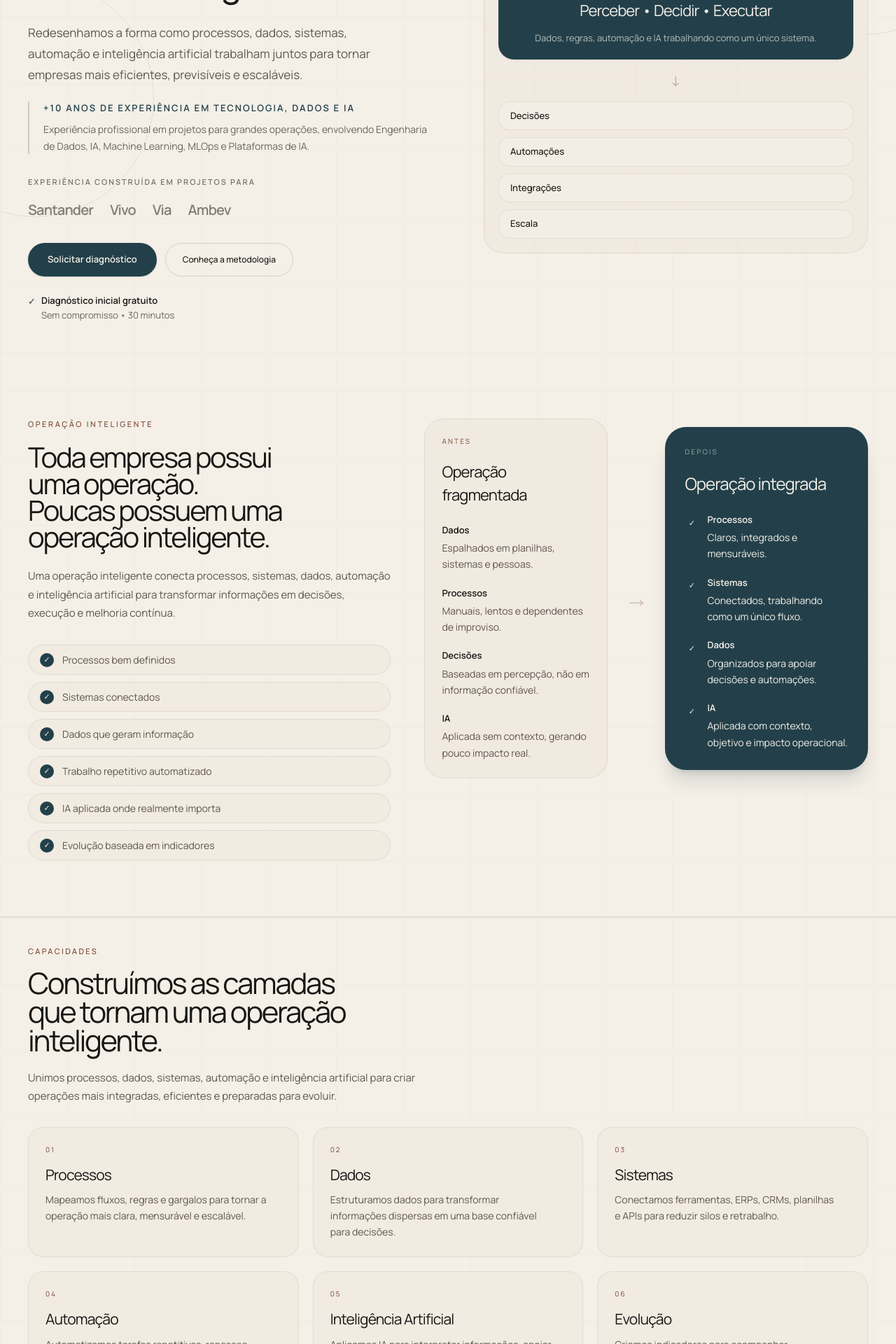
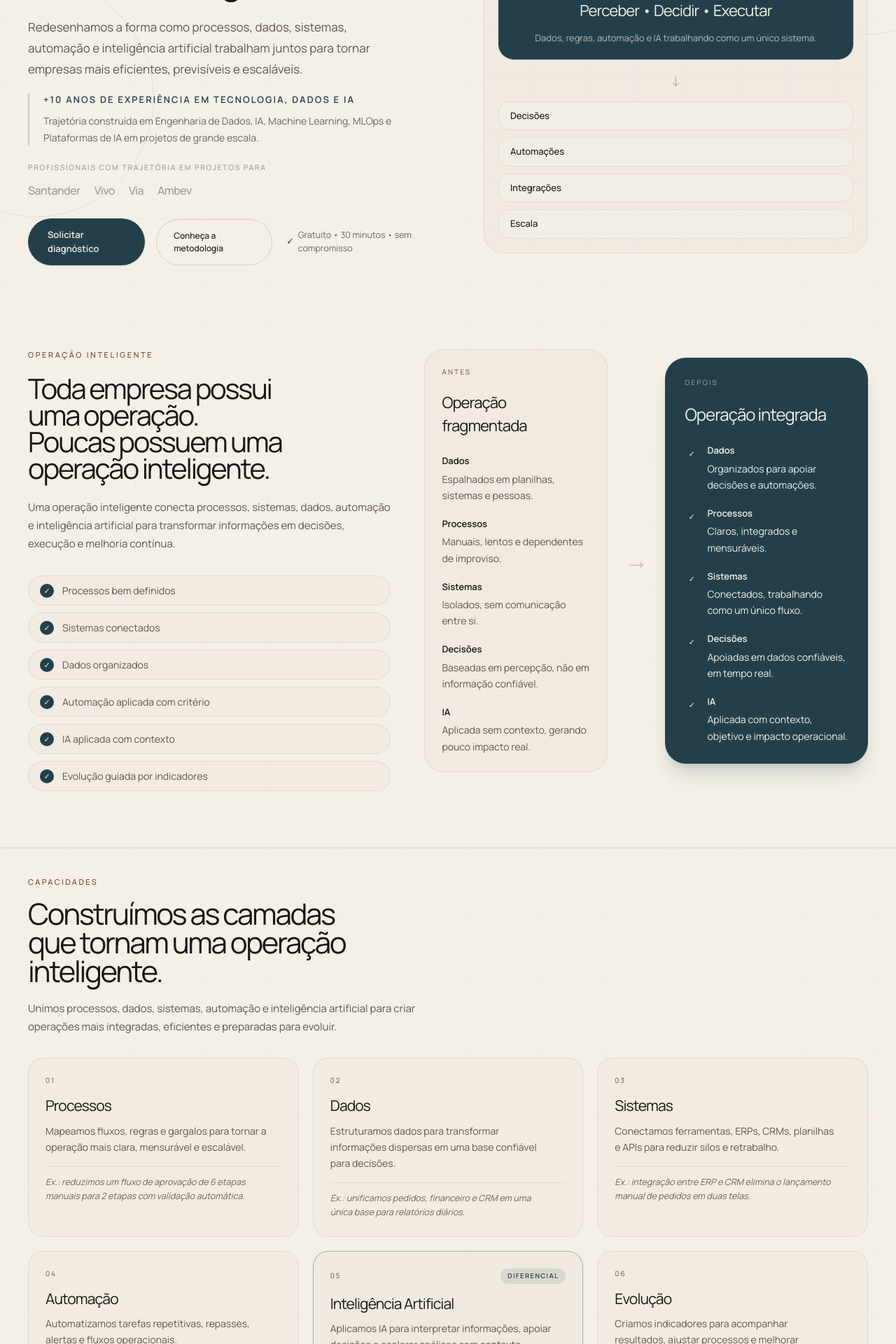
Before and after one commit to elpharoom-tech/elpha-site, a Next.js app in the folder web/: page / in a window 1280 px wide. Shown: the part 360-2280 px from the top of the page at 70% size. Built offline with nearby package versions, Linux system fonts and the light colour scheme.

Commit message:
feat: refine landing page copy, layout, and CTA tracking across hero, capabilities, services, operation, and manifest sections; fix duplicate section id

```diff
--- a/web/components/CapabilitiesSection.tsx
+++ b/web/components/CapabilitiesSection.tsx
@@ -8,43 +8,61 @@ const CAPABILITIES = [
     title: "Processos",
     description:
       "Mapeamos fluxos, regras e gargalos para tornar a operação mais clara, mensurável e escalável.",
+    example:
+      "Ex.: reduzimos um fluxo de aprovação de 6 etapas manuais para 2 etapas com validação automática.",
+    highlight: false,
   },
   {
     number: "02",
     title: "Dados",
     description:
       "Estruturamos dados para transformar informações dispersas em uma base confiável para decisões.",
+    example:
+      "Ex.: unificamos pedidos, financeiro e CRM em uma única base para relatórios diários.",
+    highlight: false,
   },
   {
     number: "03",
     title: "Sistemas",
     description:
       "Conectamos ferramentas, ERPs, CRMs, planilhas e APIs para reduzir silos e retrabalho.",
+    example:
+      "Ex.: integração entre ERP e CRM elimina o lançamento manual de pedidos em duas telas.",
+    highlight: false,
   },
   {
     number: "04",
     title: "Automação",
     description:
       "Automatizamos tarefas repetitivas, repasses, alertas e fluxos operacionais.",
+    example:
+      "Ex.: repasse automático de leads do site para o time comercial via WhatsApp em segundos.",
+    highlight: false,
   },
   {
     number: "05",
     title: "Inteligência Artificial",
     description:
       "Aplicamos IA para interpretar informações, apoiar decisões e acelerar análises com contexto.",
+    example:
+      "Ex.: triagem automática de tickets de suporte por urgência e tema antes de chegar ao time.",
+    highlight: true,
   },
   {
     number: "06",
     title: "Evolução",
     description:
       "Criamos indicadores para acompanhar resultados, ajustar processos e melhorar continuamente.",
+    example:
+      "Ex.: painel semanal de indicadores operacionais substitui reuniões de status manuais.",
+    highlight: false,
   },
 ];
 
 export const CapabilitiesSection = () => {
   return (
     <section
-      id="services"
+      id="capabilities"
       className="
         relative
         scroll-mt-[78px]
@@ -86,22 +104,32 @@ export const CapabilitiesSection = () => {
           {CAPABILITIES.map((capability) => (
             <div
               key={capability.number}
-              className="
+              className={`
                 rounded-[22px]
-                border border-[#7B4636]/10
-                bg-[#efe8de]/60
+                border
                 px-6
                 py-6
                 transition-all
                 duration-300
                 hover:-translate-y-1
-                hover:border-[#23404A]/20
-                hover:bg-[#f1ebe2]
-              "
+                ${
+                  capability.highlight
+                    ? "border-[#23404A]/35 bg-[#efe8de]/90 shadow-sm shadow-[#23404A]/10 hover:border-[#23404A]/50"
+                    : "border-[#7B4636]/10 bg-[#efe8de]/60 hover:border-[#23404A]/20 hover:bg-[#f1ebe2]"
+                }
+              `}
             >
-              <p className="text-[10px] uppercase tracking-[0.20em] text-[#7B4636]">
-                {capability.number}
-              </p>
+              <div className="flex items-center justify-between">
+                <p className="text-[10px] uppercase tracking-[0.20em] text-[#7B4636]">
+                  {capability.number}
+                </p>
+
+                {capability.highlight && (
+                  <span className="rounded-full bg-[#23404A]/10 px-2.5 py-1 text-[9.5px] font-semibold uppercase tracking-[0.14em] text-[#23404A]">
+                    Diferencial
+                  </span>
+                )}
+              </div>
 
               <h3 className="mt-4 text-[21px] font-normal leading-[1.15] tracking-[-0.04em] text-[#191714]">
                 {capability.title}
@@ -110,6 +138,12 @@ export const CapabilitiesSection = () => {
               <p className="mt-3 max-w-[320px] text-[14px] leading-[1.65] text-[#5f574f]">
                 {capability.description}
               </p>
+
+              <div className="mt-4 border-t border-[#7B4636]/10 pt-3">
+                <p className="max-w-[320px] text-[12.5px] italic leading-[1.6] text-[#6d655d]">
+                  {capability.example}
+                </p>
+              </div>
             </div>
           ))}
         </div>
--- a/web/components/HeroSection.tsx
+++ b/web/components/HeroSection.tsx
@@ -25,7 +25,7 @@ const COMPANIES = ["Santander", "Vivo", "Via", "Ambev"];
 
 export const HeroSection = () => {
   return (
-    <section className="relative flex min-h-[calc(112svh-78px)] overflow-hidden bg-[#f4efe7] pt-24 pb-20 text-[#191714] md:pt-28 md:pb-24">
+    <section className="relative flex min-h-[calc(105svh-78px)] overflow-hidden bg-[#f4efe7] pt-24 pb-16 text-[#191714] md:pt-28 md:pb-20">
       <div
         aria-hidden="true"
         className="pointer-events-none absolute inset-0 bg-[linear-gradient(to_right,#7B4636_1px,transparent_1px),linear-gradient(to_bottom,#7B4636_1px,transparent_1px)] bg-[size:96px_96px] opacity-[0.022]"
@@ -44,7 +44,7 @@ export const HeroSection = () => {
       <div className="relative mx-auto flex w-full max-w-7xl items-start px-6 md:px-10">
         <div className="grid w-full items-start gap-10 lg:grid-cols-[1.04fr_0.96fr] lg:gap-14">
           <div>
-            <p className="mb-8 text-[11px] font-medium uppercase tracking-[0.22em] text-[#7B4636]">
+            <p className="mb-7 text-[11px] font-medium uppercase tracking-[0.22em] text-[#7B4636]">
               Engenharia de Operações Inteligentes
             </p>
 
@@ -58,34 +58,34 @@ export const HeroSection = () => {
               sistema inteligente.
             </h1>
 
-            <p className="mt-8 max-w-[540px] text-[17px] leading-[1.75] text-[#5f574f]">
+            <p className="mt-7 max-w-[540px] text-[17px] leading-[1.75] text-[#5f574f]">
               Redesenhamos a forma como processos, dados, sistemas, automação e
               inteligência artificial trabalham juntos para tornar empresas mais
               eficientes, previsíveis e escaláveis.
             </p>
 
-            <div className="mt-6 border-l-2 border-[#23404A]/20 pl-5">
+            <div className="mt-5 border-l-2 border-[#23404A]/20 pl-5">
               <p className="text-[13px] font-semibold uppercase tracking-[0.16em] text-[#23404A]">
                 +10 anos de experiência em tecnologia, dados e IA
               </p>
 
               <p className="mt-2 max-w-[560px] text-[14px] leading-[1.7] text-[#6d655d]">
-                Experiência profissional em projetos para grandes operações,
-                envolvendo Engenharia de Dados, IA, Machine Learning, MLOps e
-                Plataformas de IA.
+                Trajetória construída em Engenharia de Dados, IA, Machine
+                Learning, MLOps e Plataformas de IA em projetos de grande
+                escala.
               </p>
             </div>
 
-            <div className="mt-8">
-              <p className="text-[11px] font-semibold uppercase tracking-[0.18em] text-[#7a7166]">
-                Experiência construída em projetos para
+            <div className="mt-6">
+              <p className="text-[10.5px] font-medium uppercase tracking-[0.16em] text-[#a39a8d]">
+                Profissionais com trajetória em projetos para
               </p>
 
-              <div className="mt-4 flex flex-wrap items-center gap-x-6 gap-y-3">
+              <div className="mt-3 flex flex-wrap items-center gap-x-5 gap-y-2">
                 {COMPANIES.map((company) => (
                   <span
                     key={company}
-                    className="text-[18px] font-semibold tracking-[-0.04em] text-[#5f574f]/75 sm:text-[20px]"
+                    className="text-[15px] font-medium tracking-[-0.03em] text-[#5f574f]/55 sm:text-[16px]"
                   >
                     {company}
                   </span>
@@ -93,12 +93,12 @@ export const HeroSection = () => {
               </div>
             </div>
 
-            <div className="mt-8 flex flex-col gap-3 sm:flex-row">
+            <div className="mt-7 flex flex-col gap-4 sm:flex-row sm:items-center">
               <a
                 href={WHATSAPP_URL}
                 target="_blank"
                 rel="noopener noreferrer"
-                onClick={() => trackEvent("whatsapp_click", "hero_cta")}
+                onClick={() => trackEvent("cta_click", "hero_cta_whatsapp")}
                 className="inline-flex items-center justify-center rounded-full bg-[#23404A] px-7 py-3.5 text-[13px] font-semibold text-[#f4efe7] shadow-sm shadow-[#23404A]/15 transition-all duration-300 hover:-translate-y-[1px] hover:bg-[#191714] hover:shadow-lg hover:shadow-[#191714]/15"
               >
                 Solicitar diagnóstico
@@ -106,21 +106,17 @@ export const HeroSection = () => {
 
               <a
                 href="/#how-it-works"
+                onClick={() => trackEvent("cta_click", "hero_cta_methodology")}
                 className="inline-flex items-center justify-center rounded-full border border-[#7B4636]/20 px-6 py-3.5 text-[12px] font-medium text-[#191714] transition-all duration-300 hover:border-[#7B4636]/40 hover:bg-[#ede7dd]"
               >
                 Conheça a metodologia
               </a>
+
+              <span className="flex items-center gap-1.5 text-[12.5px] text-[#6d655d] sm:ml-1">
+                <span className="text-[#23404A]">✓</span>
+                Gratuito • 30 minutos • sem compromisso
+              </span>
             </div>
-
-            <p className="mt-6 flex items-start gap-2 text-[13px] leading-[1.65] text-[#6d655d]">
-              <span className="mt-[1px] text-[#23404A]">✓</span>
-              <span>
-                <strong className="block font-semibold text-[#191714]">
-                  Diagnóstico inicial gratuito
-                </strong>
-                <span>Sem compromisso • 30 minutos</span>
-              </span>
-            </p>
           </div>
 
           <div>
--- a/web/components/ManifestSection.tsx
+++ b/web/components/ManifestSection.tsx
@@ -3,10 +3,22 @@
 import React from "react";
 
 const MANIFEST_POINTS = [
-  "Mais sistemas não significam mais inteligência.",
-  "Mais dados não significam melhores decisões.",
-  "Mais automação não significa menos complexidade.",
-  "O que importa é como tudo se conecta.",
+  {
+    text: "Mais sistemas não significam mais inteligência.",
+    payoff: false,
+  },
+  {
+    text: "Mais dados não significam melhores decisões.",
+    payoff: false,
+  },
+  {
+    text: "Mais automação não significa menos complexidade.",
+    payoff: false,
+  },
+  {
+    text: "O que importa é como tudo se conecta.",
+    payoff: true,
+  },
 ];
 
 export const ManifestSection = () => {
@@ -66,11 +78,21 @@ export const ManifestSection = () => {
             <div className="mt-9 grid gap-3 md:grid-cols-2">
               {MANIFEST_POINTS.map((point) => (
                 <div
-                  key={point}
-                  className="rounded-full border border-[#d7c8b7]/15 bg-[#f4efe7]/[0.03] px-5 py-3"
+                  key={point.text}
+                  className={
+                    point.payoff
+                      ? "rounded-full border border-[#d7c8b7]/40 bg-[#f4efe7]/[0.07] px-5 py-3 md:col-span-2"
+                      : "rounded-full border border-[#d7c8b7]/15 bg-[#f4efe7]/[0.03] px-5 py-3"
+                  }
                 >
-                  <p className="text-[14px] leading-[1.6] text-[#d7c8b7]">
-                    {point}
+                  <p
+                    className={
+                      point.payoff
+                        ? "text-[14px] font-semibold leading-[1.6] text-[#f4efe7]"
+                        : "text-[14px] leading-[1.6] text-[#d7c8b7]"
+                    }
+                  >
+                    {point.text}
                   </p>
                 </div>
               ))}
@@ -78,10 +100,17 @@ export const ManifestSection = () => {
 
             <div className="mt-10 border-l border-[#d7c8b7]/25 pl-5">
               <p className="max-w-[760px] text-[20px] font-normal leading-[1.35] tracking-[-0.035em] text-[#f4efe7] md:text-[24px]">
-                A vantagem competitiva não está em adotar tecnologia mais
-                rápido. Está em construir uma operação capaz de transformar
-                tecnologia em resultado.
+                É por isso que não vendemos ferramentas. Projetamos a operação
+                que faz a tecnologia gerar resultado.
               </p>
+
+              <a
+                href="/#how-it-works"
+                className="mt-5 inline-flex items-center gap-1.5 text-[13px] font-medium text-[#d7c8b7] transition-colors duration-300 hover:text-[#f4efe7]"
+              >
+                Veja como isso vira prática
+                <span aria-hidden="true">→</span>
+              </a>
             </div>
           </div>
 
--- a/web/components/OperationSection.tsx
+++ b/web/components/OperationSection.tsx
@@ -5,10 +5,10 @@ import React from "react";
 const INTELLIGENT_OPERATION = [
   "Processos bem definidos",
   "Sistemas conectados",
-  "Dados que geram informação",
-  "Trabalho repetitivo automatizado",
-  "IA aplicada onde realmente importa",
-  "Evolução baseada em indicadores",
+  "Dados organizados",
+  "Automação aplicada com critério",
+  "IA aplicada com contexto",
+  "Evolução guiada por indicadores",
 ];
 
 const BEFORE = [
@@ -19,6 +19,10 @@ const BEFORE = [
   {
     label: "Processos",
     text: "Manuais, lentos e dependentes de improviso.",
+  },
+  {
+    label: "Sistemas",
+    text: "Isolados, sem comunicação entre si.",
   },
   {
     label: "Decisões",
@@ -32,6 +36,10 @@ const BEFORE = [
 
 const AFTER = [
   {
+    label: "Dados",
+    text: "Organizados para apoiar decisões e automações.",
+  },
+  {
     label: "Processos",
     text: "Claros, integrados e mensuráveis.",
   },
@@ -40,8 +48,8 @@ const AFTER = [
     text: "Conectados, trabalhando como um único fluxo.",
   },
   {
-    label: "Dados",
-    text: "Organizados para apoiar decisões e automações.",
+    label: "Decisões",
+    text: "Apoiadas em dados confiáveis, em tempo real.",
   },
   {
     label: "IA",
@@ -124,8 +132,11 @@ export const OperationSection: React.FC = () => {
               </div>
             </div>
 
-            <div className="hidden items-center justify-center lg:flex">
-              <span className="text-[34px] text-[#7B4636]/30">→</span>
+            <div className="flex items-center justify-center py-1 lg:py-0">
+              <span className="text-[28px] text-[#7B4636]/30 lg:hidden">↓</span>
+              <span className="hidden text-[34px] text-[#7B4636]/30 lg:inline">
+                →
+              </span>
             </div>
 
             <div className="rounded-[30px] bg-[#23404A] p-7 text-[#f4efe7] shadow-xl shadow-[#23404A]/15">
--- a/web/components/ServicesSection.tsx
+++ /dev/null
@@ -1,137 +0,0 @@
-"use client";
-
-import React from "react";
-
-const SERVICES = [
-  {
-    number: "01",
-    title: "Engenharia de Dados",
-    description:
-      "Estruturamos, organizamos e integramos dados provenientes de ERPs, CRMs, APIs, planilhas e sistemas internos para criar uma base confiável para decisões e automações.",
-  },
-  {
-    number: "02",
-    title: "Business Intelligence",
-    description:
-      "Transformamos dados em dashboards, indicadores e análises que ajudam líderes a entender a operação e tomar decisões com mais clareza.",
-  },
-  {
-    number: "03",
-    title: "Inteligência Artificial",
-    description:
-      "Desenvolvemos soluções de IA capazes de apoiar decisões, automatizar análises, prever cenários e aumentar a produtividade da operação.",
-  },
-  {
-    number: "04",
-    title: "Automação de Processos",
-    description:
-      "Eliminamos tarefas repetitivas por meio de workflows, agentes inteligentes e automações que reduzem erros, tempo operacional e retrabalho.",
-  },
-  {
-    number: "05",
-    title: "Integração de Sistemas",
-    description:
-      "Conectamos sistemas, APIs e plataformas para eliminar silos de informação e permitir que toda a operação funcione de forma integrada.",
-  },
-  {
-    number: "06",
-    title: "Engenharia de Operações",
-    description:
-      "Projetamos operações inteligentes combinando dados, IA, automação e processos para que diferentes áreas da empresa trabalhem como um único sistema.",
-  },
-];
-
-export const ServicesSection = () => {
-  return (
-    <section
-      id="services"
-      className="bg-[#f4efe7] px-6 pt-0 pb-20 text-[#191714] md:px-10 md:pt-2 md:pb-24"
-    >
-      <div className="mx-auto max-w-[1280px]">
-        <div className="max-w-[780px]">
-          <p className="text-[11px] font-medium uppercase tracking-[0.22em] text-[#7B4636]">
-            Capacidades
-          </p>
-
-          <h2
-            className="
-              mt-5
-              text-[32px]
-              font-normal
-              leading-[1]
-              tracking-[-0.055em]
-              sm:text-[40px]
-              md:text-[48px]
-            "
-          >
-            Construímos os componentes
-            <br />
-            que sustentam operações
-            <br />
-            inteligentes.
-          </h2>
-
-          <p
-            className="
-              mt-8
-              max-w-[680px]
-              text-[17px]
-              leading-[1.8]
-              text-[#5f574f]
-            "
-          >
-            Cada empresa possui desafios diferentes, mas operações inteligentes
-            normalmente são construídas combinando engenharia de dados,
-            inteligência artificial, automação, integrações e arquitetura de
-            processos.
-          </p>
-        </div>
-
-        <div className="mt-14 grid gap-5 md:grid-cols-2 xl:grid-cols-3">
-          {SERVICES.map((service) => (
-            <div
-              key={service.number}
-              className="
-                rounded-[24px]
-                border border-[#7B4636]/10
-                bg-[#efe8de]/60
-                p-7
-                transition-all
-                duration-300
-                hover:-translate-y-1
-                hover:border-[#7B4636]/20
-              "
-            >
-              <p className="text-[10px] uppercase tracking-[0.22em] text-[#7B4636]">
-                {service.number}
-              </p>
-
-              <h3
-                className="
-                  mt-5
-                  text-[24px]
-                  font-normal
-                  tracking-[-0.04em]
-                  text-[#191714]
-                "
-              >
-                {service.title}
-              </h3>
-
-              <p
-                className="
-                  mt-5
-                  text-[15px]
-                  leading-[1.8]
-                  text-[#5f574f]
-                "
-              >
-                {service.description}
-              </p>
-            </div>
-          ))}
-        </div>
-      </div>
-    </section>
-  );
-};
```
